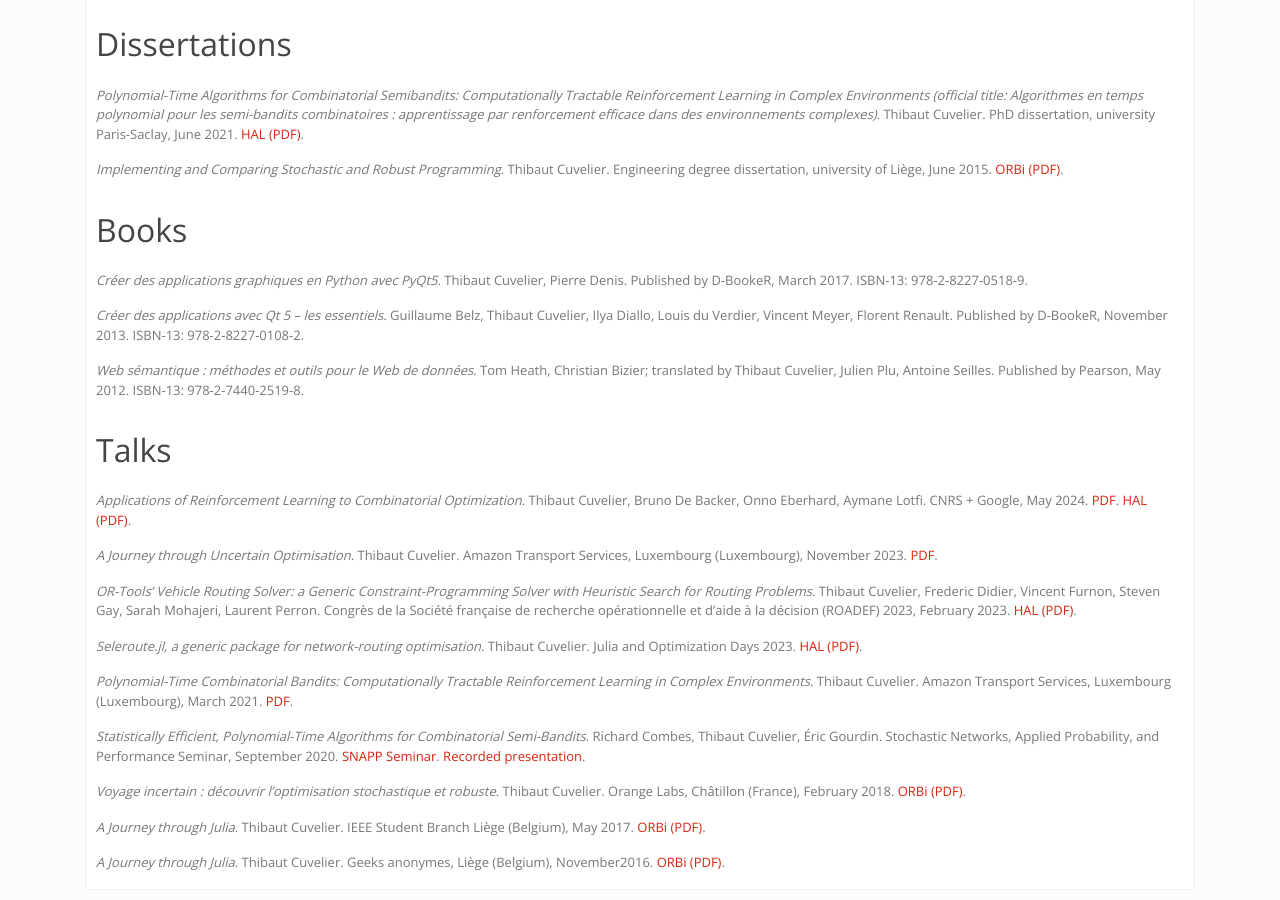
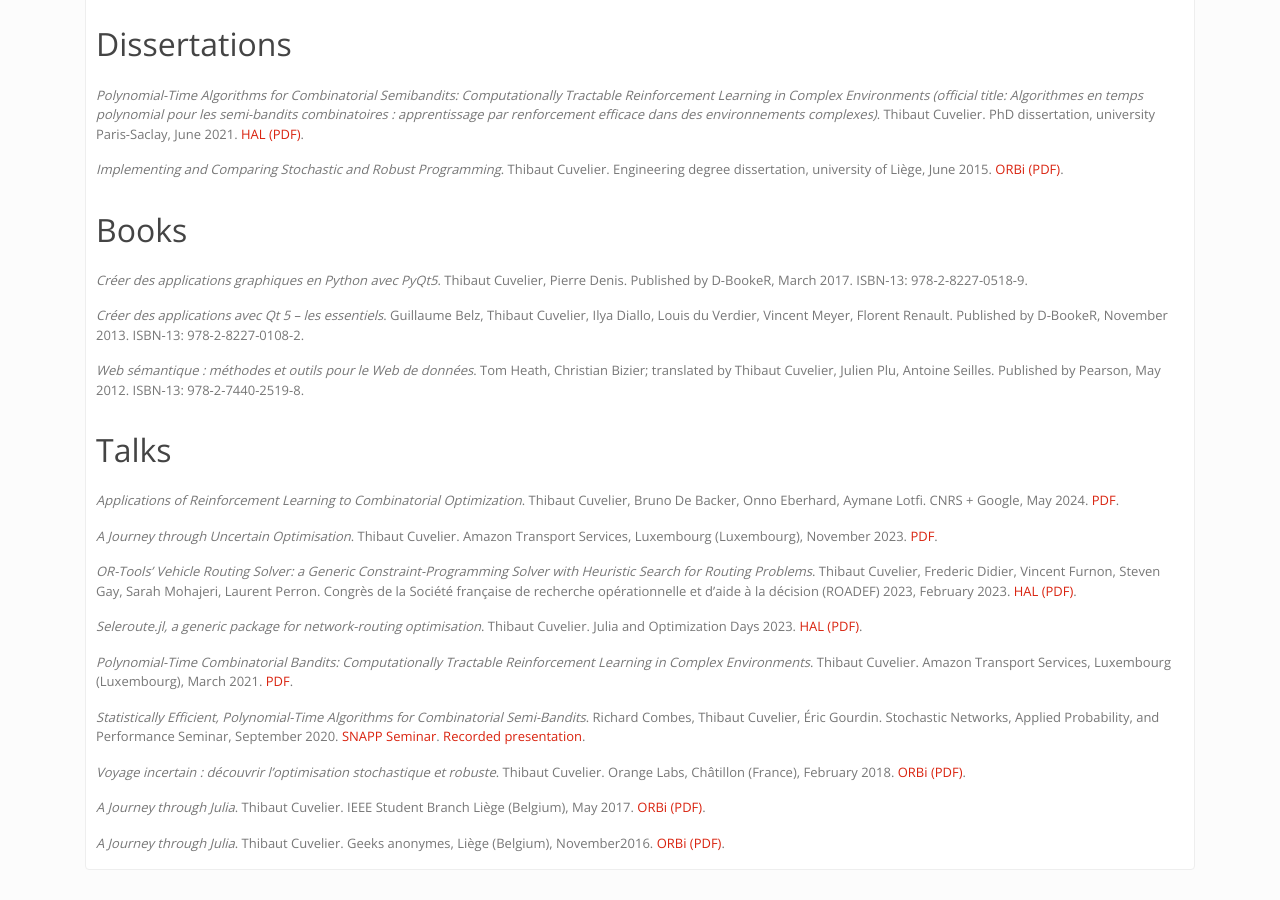
Before and after one commit to dourouc05/dourouc05.github.io, a Jekyll site: the page built from publications.md, in a window 1280 px wide and 900 px high, scrolled down 1870 px. Built offline with Jekyll 4.4.1, drawn with Linux system fonts in a browser that asks for light colours; a script that is not in the unit is left out.

Commit message:
Update articles.yml

```diff
--- a/_data/articles.yml
+++ b/_data/articles.yml
@@ -2,7 +2,6 @@ rl_or_cnrs2024:
     title: "Applications of Reinforcement Learning to Combinatorial Optimization"
     authors: Thibaut Cuvelier, Bruno De Backer, Onno Eberhard, Aymane Lotfi
     venue: CNRS + Google, May 2024
-    hal: hal-04015496
     venue_link:
       name: PDF
       url: /files/rl_or_cnrs2024.pdf
```
